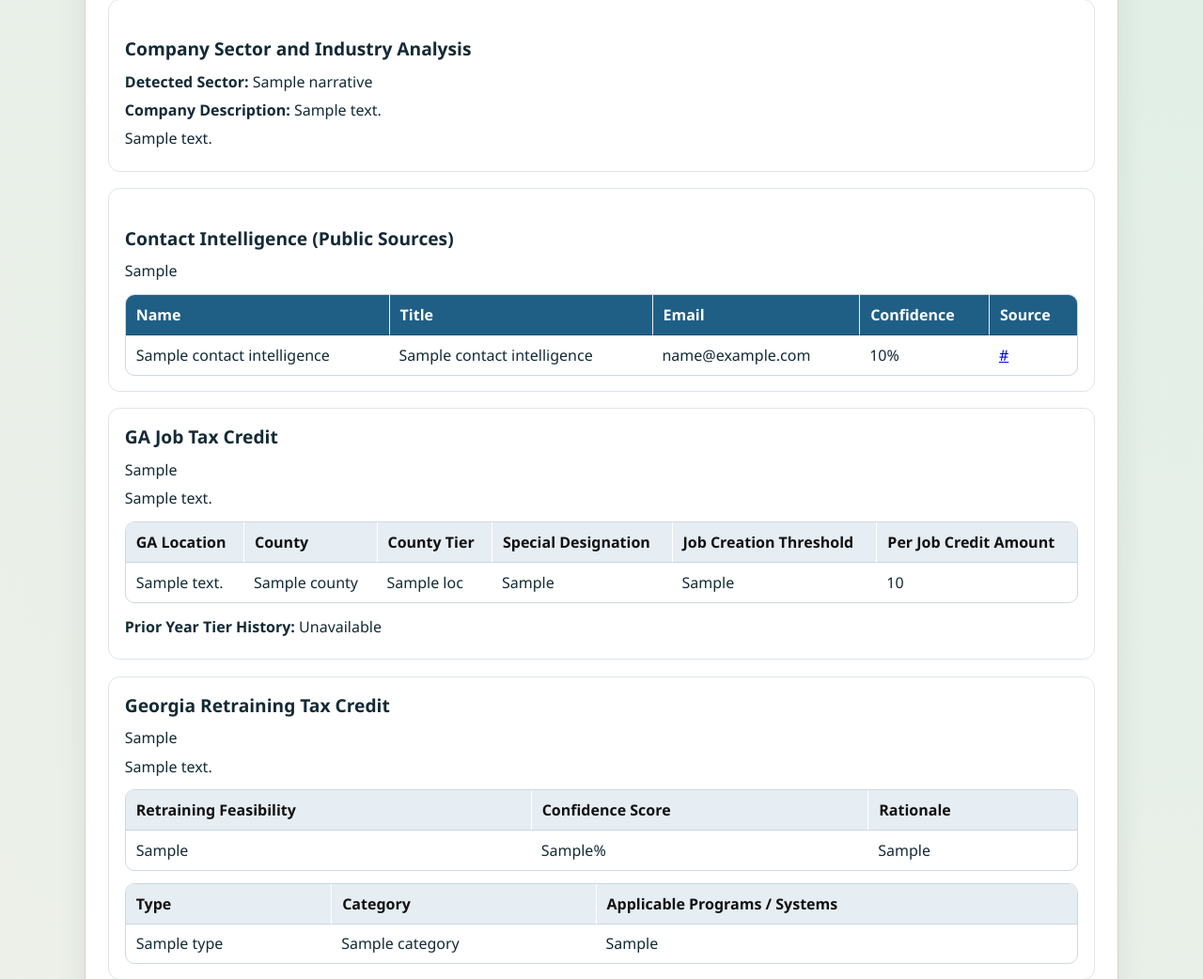
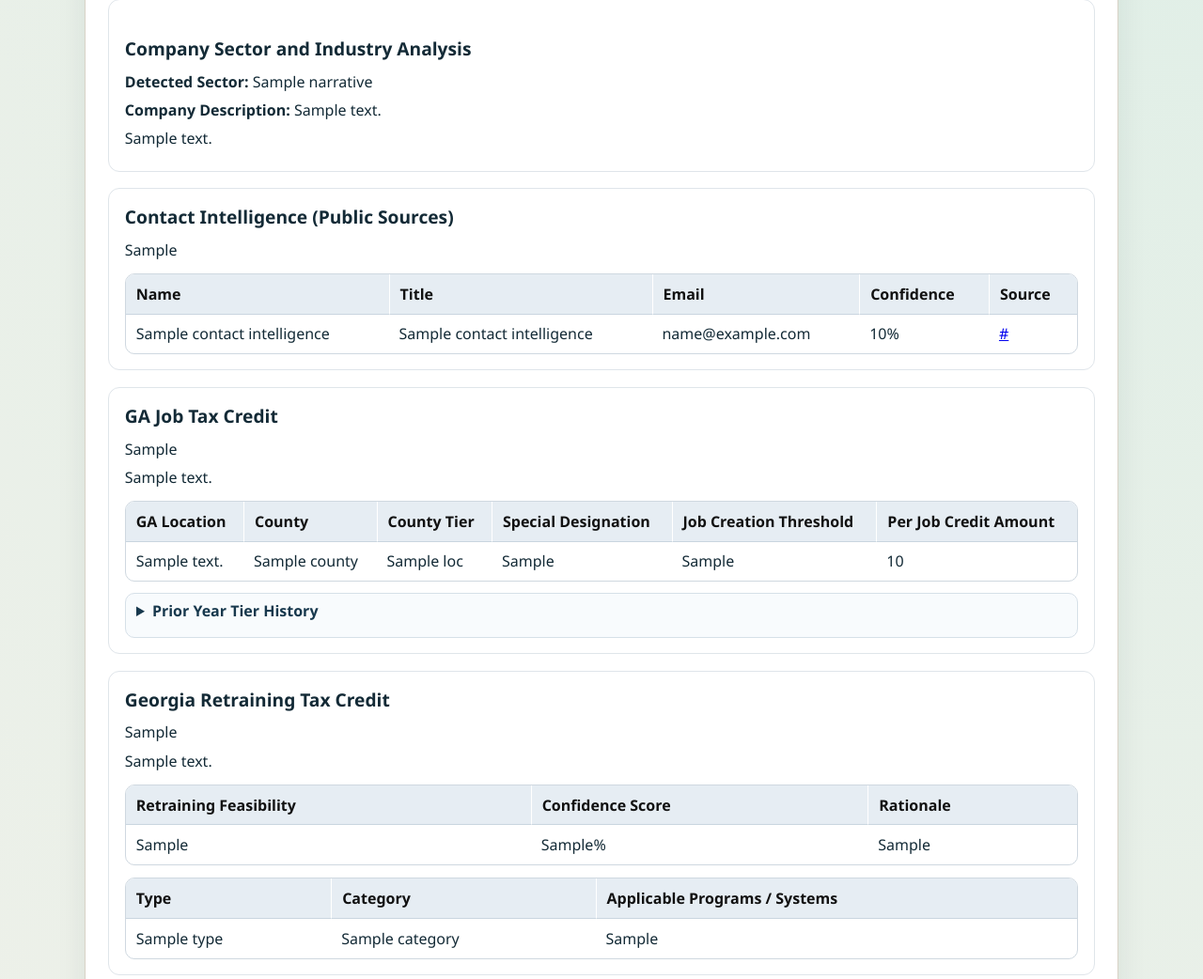
Before and after one commit to ugadarren/hypertarget-report-generator, a FastAPI app: template app/templates/report.html in a window 1280 px wide. Shown: the part 225-1267 px from the top of the page at 94% size. Run offline with FastAPI, Linux system fonts and the light colour scheme; the template is opened without the code that fills it: most values are stand-ins (such as "Sample title", 1, 10 or a date in 2020).

Commit message:
Updated header row styling and Prior Year Tier Accordion

```diff
--- a/app/static/styles.css
+++ b/app/static/styles.css
@@ -215,6 +215,26 @@ th, td {
   border-left: 1px solid #fff;
 }
 
+.history-accordion {
+  margin-top: 0.7rem;
+  border: 1px solid #d6e0e8;
+  border-radius: 10px;
+  background: #f8fbfd;
+  padding: 0.45rem 0.7rem 0.7rem;
+}
+
+.history-accordion summary {
+  cursor: pointer;
+  font-weight: 700;
+  color: #17384d;
+  outline: none;
+  margin-bottom: 0.4rem;
+}
+
+.history-accordion[open] summary {
+  margin-bottom: 0.65rem;
+}
+
 .explorer-page {
   display: grid;
   grid-template-columns: minmax(320px, 380px) 1fr;
--- a/app/templates/report.html
+++ b/app/templates/report.html
@@ -26,7 +26,7 @@
         <p>{{ report.narrative.get('sector_summary', '') }}</p>
       </section>
 
-      <section class="doc-section">
+      <section class="doc-section credit-section">
         <h2>Contact Intelligence (Public Sources)</h2>
         <p>{{ report.narrative.get('contact_intro', '') }}</p>
         <table>
@@ -99,13 +99,33 @@
           </tbody>
         </table>
 
-        {% set ns = namespace(items=[]) %}
-        {% for loc in report.locations %}
-          {% if loc.tier_history and (loc.tier_history|length) > 1 %}
-            {% set ns.items = ns.items + [loc.tier_history[1:]|join(' | ')] %}
+        <details class="history-accordion">
+          <summary>Prior Year Tier History</summary>
+          {% if report.narrative.get('ga_jtc_prior_years') %}
+          <table>
+            <thead>
+              <tr>
+                <th>Address</th>
+                {% for year in report.narrative.get('ga_jtc_prior_years', []) %}
+                <th>{{ year }}</th>
+                {% endfor %}
+              </tr>
+            </thead>
+            <tbody>
+              {% for row in report.narrative.get('ga_jtc_prior_rows', []) %}
+              <tr>
+                <td>{{ row.address }}</td>
+                {% for tier in row.tiers %}
+                <td>{{ tier }}</td>
+                {% endfor %}
+              </tr>
+              {% endfor %}
+            </tbody>
+          </table>
+          {% else %}
+          <p>No prior-year tier history available for the entered location(s).</p>
           {% endif %}
-        {% endfor %}
-        <p><strong>Prior Year Tier History:</strong> {{ ns.items|join(' || ') if ns.items else 'Unavailable' }}</p>
+        </details>
       </section>
 
       <section class="doc-section credit-section rtc-section">
```
Also changed, not shown: app/services/report_service.py (+40 -2 lines).
